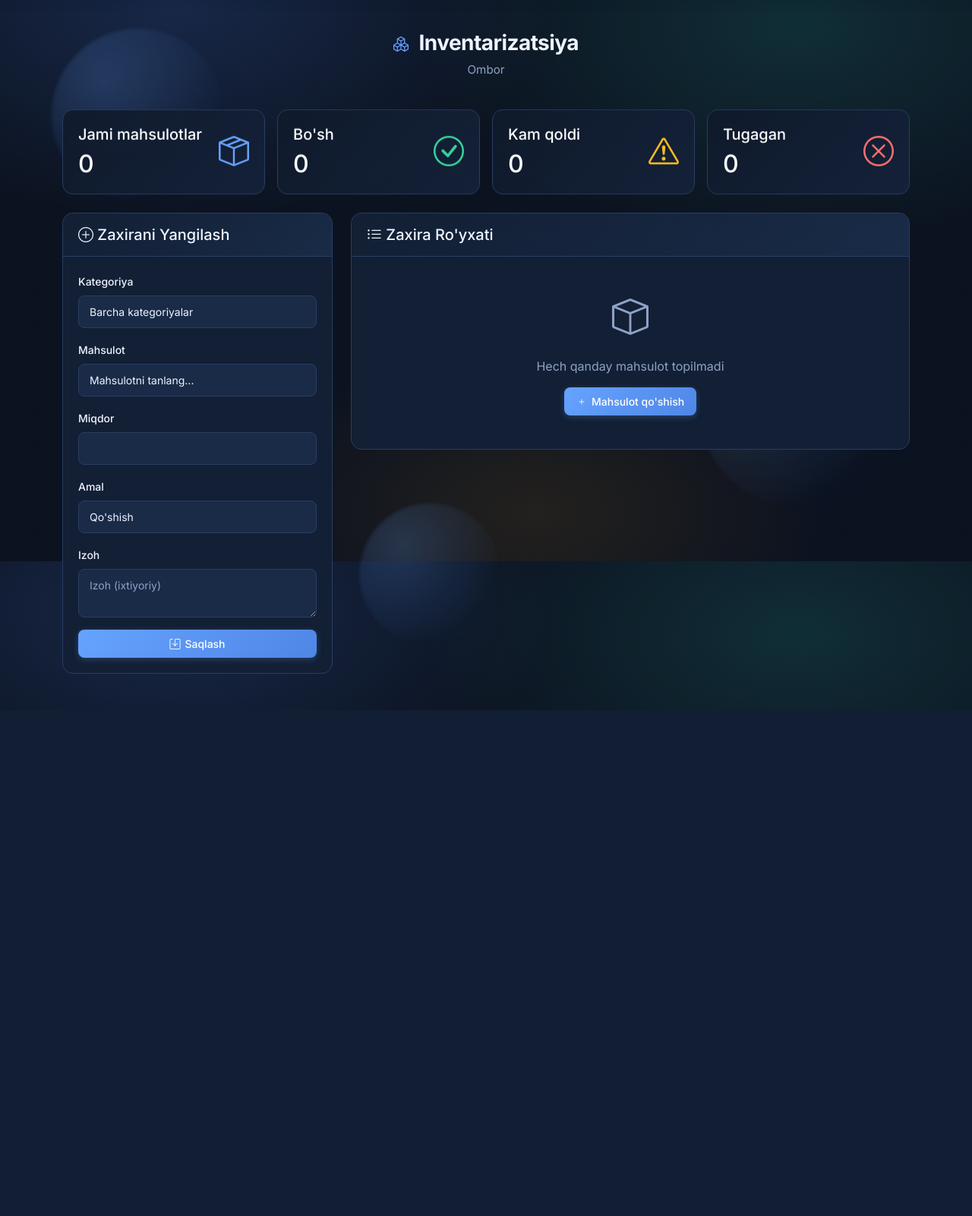
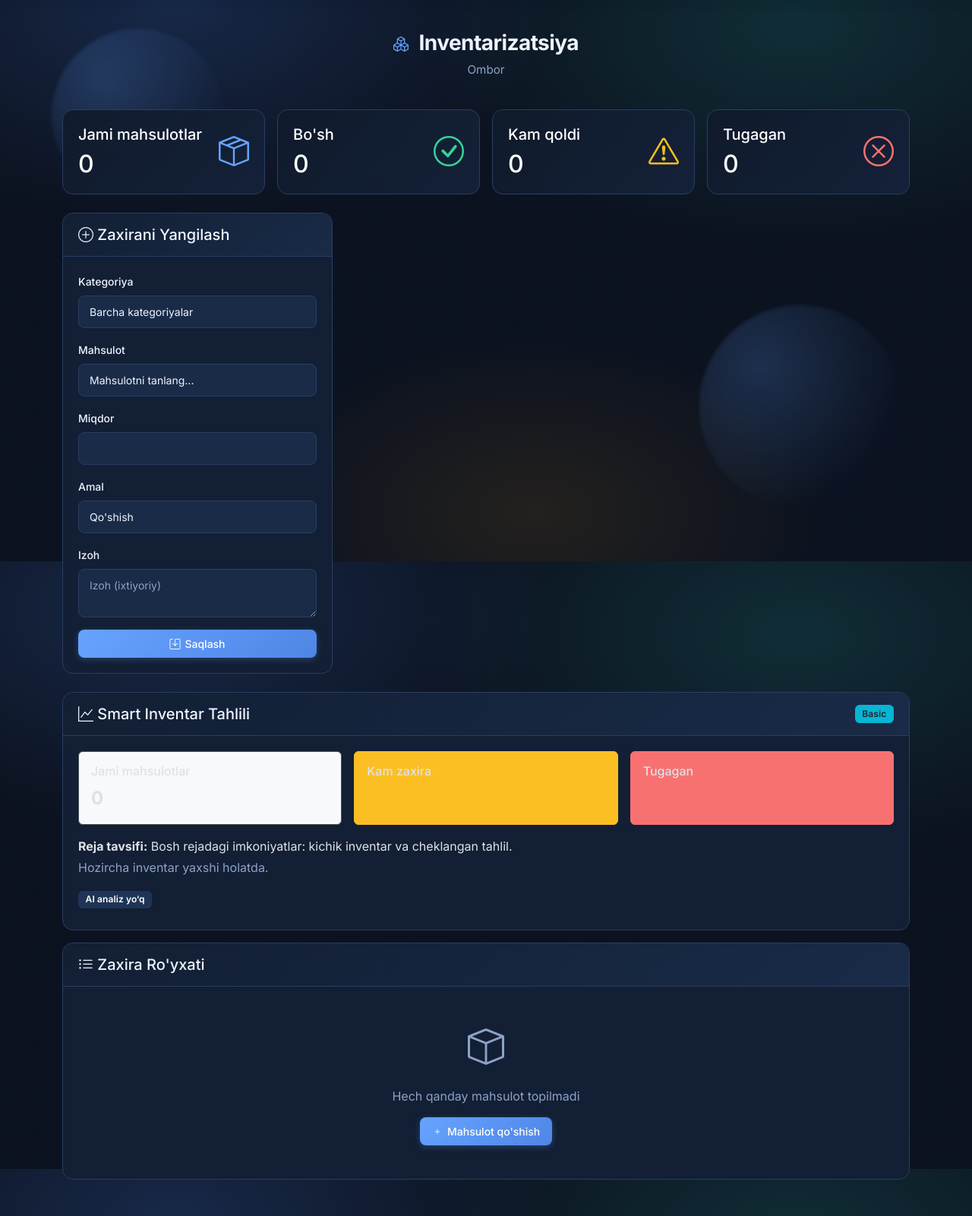
Before and after one commit to ZumarDev/gameroom.uz, a Flask app: page /inventory in a window 1280 px wide. Shown: the part 61-1662 px from the top of the page at 76% size. Before the commit the page ends 996 px from the top, so only its background shows below. Run offline with Flask 3, Linux system fonts and the light colour scheme; the visitor is signed in with stand-in values (Sample User, id 1); data that the repository does not hold is empty; some libraries are stand-ins or nearby versions.

Commit message:
add new feature

```diff
--- a/app.py
+++ b/app.py
@@ -124,6 +124,17 @@ with app.app_context():
             "ALTER TABLE admin_user ADD COLUMN password_plain VARCHAR(255)",
             "ALTER TABLE admin_user ADD COLUMN IF NOT EXISTS password_plain VARCHAR(255)",
         )
+        _add_col(
+            "subscription_plan",
+            "ALTER TABLE admin_user ADD COLUMN subscription_plan VARCHAR(20)",
+            "ALTER TABLE admin_user ADD COLUMN IF NOT EXISTS subscription_plan VARCHAR(20)",
+        )
+
+        # Ensure existing rows have a plan value, fallback to basic for compatibility
+        if db.engine.dialect.name == 'sqlite':
+            db.session.execute(text("UPDATE admin_user SET subscription_plan = 'basic' WHERE subscription_plan IS NULL"))
+        else:
+            db.session.execute(text("UPDATE admin_user SET subscription_plan = 'basic' WHERE subscription_plan IS NULL"))
 
         db.session.commit()
 
--- a/forms.py
+++ b/forms.py
@@ -30,6 +30,11 @@ class AdminCreateUserForm(FlaskForm):
     password = PasswordField('Parol', validators=[DataRequired(), Length(min=6)])
     confirm_password = PasswordField('Parolni tasdiqlash', validators=[DataRequired(), EqualTo('password', message='Parollar mos emas')])
     subscription_days = IntegerField('Faol kunlar', validators=[DataRequired(), NumberRange(min=1, max=3650)], default=30)
+    subscription_plan = SelectField('Tarif rejasi', choices=[
+        ('basic', 'Basic'),
+        ('standard', 'Standard'),
+        ('premium', 'Premium')
+    ], validators=[DataRequired()], default='basic')
 
 class ProductCategoryForm(FlaskForm):
     name = StringField('Kategoriya nomi', validators=[DataRequired(), Length(min=1, max=100)])
--- a/models.py
+++ b/models.py
@@ -20,6 +20,7 @@ class AdminUser(UserMixin, db.Model):
     preferred_language = db.Column(db.String(5), default='uz')  # Language preference
     is_temp_password = db.Column(db.Boolean, default=False)  # Temporary password flag
     subscription_expires_at = db.Column(db.DateTime, nullable=True)  # Account validity (UTC naive)
+    subscription_plan = db.Column(db.String(20), nullable=False, default='basic')
     last_expiry_warning_date = db.Column(db.Date, nullable=True)  # Local date when last warning was shown
     created_at = db.Column(db.DateTime, default=datetime.utcnow)
 
--- a/static/js/timer.js
+++ b/static/js/timer.js
@@ -18,7 +18,8 @@ class SessionTimer {
             sessionType: sessionType,
             duration: duration ? parseInt(duration) : null,
             lastFetchAt: 0,
-            cachedData: null
+            cachedData: null,
+            alertedLow: false
         });
 
             this.startTimer(sessionId);
@@ -120,6 +121,10 @@ class SessionTimer {
                             <small class="text-danger">qoldi!</small>
                         </div>`;
                     timeDisplay.parentElement.classList.add('text-danger');
+                    if (!timer.alertedLow) {
+                        this.playTimerAlert();
+                        timer.alertedLow = true;
+                    }
                 } else if (data.remaining_seconds <= 600) { // 10 minutes
                     timeDisplay.innerHTML = isMini
                         ? `<span class="text-warning fw-semibold">${remainingTime}</span> <span class="text-warning">qoldi</span>`
@@ -169,7 +174,30 @@ class SessionTimer {
             return `${minutes}:${secs.toString().padStart(2, '0')}`;
         }
     }
+    playTimerAlert() {
+        if ('speechSynthesis' in window) {
+            const message = new SpeechSynthesisUtterance('Seansga 5 daqiqa qoldi.');
+            message.lang = 'uz-UZ';
+            speechSynthesis.speak(message);
+        }
 
+        if ('AudioContext' in window || 'webkitAudioContext' in window) {
+            const AudioContext = window.AudioContext || window.webkitAudioContext;
+            const audioContext = new AudioContext();
+            const oscillator = audioContext.createOscillator();
+            const gainNode = audioContext.createGain();
+            oscillator.type = 'triangle';
+            oscillator.frequency.value = 720;
+            gainNode.gain.value = 0.12;
+            oscillator.connect(gainNode);
+            gainNode.connect(audioContext.destination);
+            oscillator.start();
+            setTimeout(() => {
+                oscillator.stop();
+                audioContext.close();
+            }, 300);
+        }
+    }
     stopTimer(sessionId) {
         if (this.intervals.has(sessionId)) {
             clearInterval(this.intervals.get(sessionId));
--- a/templates/admin_users.html
+++ b/templates/admin_users.html
@@ -159,6 +159,8 @@
         <span class="admin-soft-badge danger">{{ t('admin_users_inactive') }}</span>
       {% endif %}
 
+      <span class="admin-soft-badge secondary text-capitalize">{{ user.subscription_plan or 'basic' }}</span>
+
       {% if user.subscription_expires_at %}
         <span class="admin-soft-badge primary">{{ user.subscription_expires_at|tashkent_date('%d.%m.%Y') }}</span>
       {% else %}
--- a/templates/inventory.html
+++ b/templates/inventory.html
@@ -11,28 +11,13 @@
 
 <!-- Stock Overview Cards -->
 <div class="row g-3 mb-4">
-        {% set total_products = products|length %}
-        {% set available_products = [] %}
-        {% set low_stock_products = [] %}
-        {% set out_of_stock_products = [] %}
-
-        {% for product in products %}
-            {% if not product.stock_quantity or product.stock_quantity <= 0 %}
-                {% if out_of_stock_products.append(product) %}{% endif %}
-            {% elif product.min_stock_alert and product.stock_quantity <= product.min_stock_alert %}
-                {% if low_stock_products.append(product) %}{% endif %}
-            {% else %}
-                {% if available_products.append(product) %}{% endif %}
-            {% endif %}
-        {% endfor %}
-
         <div class="col-md-3">
             <div class="card bg-primary text-white">
                 <div class="card-body">
                     <div class="d-flex justify-content-between align-items-center">
                         <div>
                             <h5 class="card-title">{{ t('dashboard_total_products') }}</h5>
-                            <h2 class="mb-0">{{ total_products }}</h2>
+                            <h2 class="mb-0">{{ stock_stats.total_products }}</h2>
                         </div>
                         <i class="bi bi-box-seam fs-1"></i>
                     </div>
@@ -46,7 +31,7 @@
                     <div class="d-flex justify-content-between align-items-center">
                         <div>
                             <h5 class="card-title">{{ t('dashboard_available') }}</h5>
-                            <h2 class="mb-0">{{ available_products|length }}</h2>
+                            <h2 class="mb-0">{{ stock_stats.available_count }}</h2>
                         </div>
                         <i class="bi bi-check-circle fs-1"></i>
                     </div>
@@ -60,7 +45,7 @@
                     <div class="d-flex justify-content-between align-items-center">
                         <div>
                             <h5 class="card-title">{{ t('products_low_stock') }}</h5>
-                            <h2 class="mb-0">{{ low_stock_products|length }}</h2>
+                            <h2 class="mb-0">{{ stock_stats.low_stock_count }}</h2>
                         </div>
                         <i class="bi bi-exclamation-triangle fs-1"></i>
                     </div>
@@ -74,7 +59,7 @@
                     <div class="d-flex justify-content-between align-items-center">
                         <div>
                             <h5 class="card-title">{{ t('products_out_of_stock') }}</h5>
-                            <h2 class="mb-0">{{ out_of_stock_products|length }}</h2>
+                            <h2 class="mb-0">{{ stock_stats.out_of_stock_count }}</h2>
                         </div>
                         <i class="bi bi-x-circle fs-1"></i>
                     </div>
@@ -98,12 +83,8 @@
                             <label class="form-label">{{ t('products_category') }}</label>
                             <select class="form-select" id="inventoryCategoryFilter">
                                 <option value="">{{ t('inventory_all_categories') }}</option>
-                                {% set categories_seen = [] %}
-                                {% for product in products %}
-                                    {% if product.product_category and product.product_category.name not in categories_seen %}
-                                        {% if categories_seen.append(product.product_category.name) %}{% endif %}
-                                        <option value="{{ product.product_category.id }}">{{ product.product_category.name }}</option>
-                                    {% endif %}
+                                {% for category in inventory_categories %}
+                                    <option value="{{ category.id }}">{{ category.name }}</option>
                                 {% endfor %}
                             </select>
                         </div>
@@ -141,8 +122,63 @@
             </div>
         </div>
 
-        <!-- Stock List -->
-        <div class="col-md-8">
+        <div class="col-12 mb-4">
+            <div class="card mb-3">
+                <div class="card-header d-flex justify-content-between align-items-center">
+                    <h5 class="mb-0"><i class="bi bi-graph-up"></i> Smart Inventar Tahlili</h5>
+                    <span class="badge bg-info text-dark text-capitalize">{{ plan_details.label }}</span>
+                </div>
+                <div class="card-body">
+                    <div class="row g-3">
+                        <div class="col-md-4">
+                            <div class="p-3 rounded bg-light border">
+                                <h6 class="mb-2">Jami mahsulotlar</h6>
+                                <div class="fs-4 fw-bold">{{ stock_stats.total_products }}</div>
+                            </div>
+                        </div>
+                        <div class="col-md-4">
+                            <div class="p-3 rounded bg-warning bg-opacity-10 border border-warning">
+                                <h6 class="mb-2">Kam zaxira</h6>
+                                <div class="fs-4 fw-bold text-warning">{{ stock_stats.low_stock_count }}</div>
+                            </div>
+                        </div>
+                        <div class="col-md-4">
+                            <div class="p-3 rounded bg-danger bg-opacity-10 border border-danger">
+                                <h6 class="mb-2">Tugagan</h6>
+                                <div class="fs-4 fw-bold text-danger">{{ stock_stats.out_of_stock_count }}</div>
+                            </div>
+                        </div>
+                    </div>
+                    <div class="mt-3">
+                        <p class="mb-1"><strong>Reja tavsifi:</strong> {{ plan_details.description }}</p>
+                        <p class="mb-0 text-muted">{{ insight_summary|join(' ') }}</p>
+                    </div>
+                    <div class="mt-3">
+                        <div class="badge bg-{{ 'success' if plan_details.ai_enabled else 'secondary' }} mb-2">
+                            {{ 'AI hisobotlari mavjud' if plan_details.ai_enabled else 'AI analiz yo‘q' }}
+                        </div>
+                        {% if stock_stats.recommendations %}
+                        <div>
+                            <h6 class="mb-2">Reorder tavsiyalari</h6>
+                            <ul class="list-group list-group-flush small">
+                                {% for product in stock_stats.recommendations[:3] %}
+                                <li class="list-group-item p-2">
+                                    <strong>{{ product.name }}</strong> — {{ product.stock_quantity or 0 }} {{ product.unit }}
+                                    {% if product.stock_quantity is not none and product.stock_quantity <= product.min_stock_alert %}
+                                        <span class="badge bg-warning text-dark ms-2">Kam</span>
+                                    {% else %}
+                                        <span class="badge bg-danger ms-2">Tugagan</span>
+                                    {% endif %}
+                                </li>
+                                {% endfor %}
+                            </ul>
+                        </div>
+                        {% endif %}
+                    </div>
+                </div>
+            </div>
+
+            <!-- Stock List -->
             <div class="card">
                 <div class="card-header">
                     <h5 class="mb-0"><i class="bi bi-list-ul"></i> {{ t('inventory_list') }}</h5>
@@ -198,6 +234,67 @@
             </div>
         </div>
     </div>
+
+    <audio id="inventory-alert-sound"></audio>
+
+    <script>
+    document.addEventListener('DOMContentLoaded', function() {
+        const categoryFilter = document.getElementById('inventoryCategoryFilter');
+        const productSelect = document.getElementById('product_id');
+        const alertSound = document.getElementById('inventory-alert-sound');
+        const lowStockCount = {{ stock_stats.low_stock_count if stock_stats else 0 }};
+        const outOfStockCount = {{ stock_stats.out_of_stock_count if stock_stats else 0 }};
+
+        const playNotification = () => {
+            if ('speechSynthesis' in window) {
+                const message = new SpeechSynthesisUtterance('Diqqat! Inventarizatsiyada kam zaxira yoki tugagan mahsulotlar mavjud.');
+                message.lang = 'uz-UZ';
+                speechSynthesis.speak(message);
+            }
+            if ('AudioContext' in window || 'webkitAudioContext' in window) {
+                const AudioContext = window.AudioContext || window.webkitAudioContext;
+                const audioContext = new AudioContext();
+                const oscillator = audioContext.createOscillator();
+                const gainNode = audioContext.createGain();
+                oscillator.type = 'sine';
+                oscillator.frequency.value = 660;
+                gainNode.gain.value = 0.15;
+                oscillator.connect(gainNode);
+                gainNode.connect(audioContext.destination);
+                oscillator.start();
+                setTimeout(() => {
+                    oscillator.stop();
+                    audioContext.close();
+                }, 250);
+            }
+        };
+
+        if (lowStockCount > 0 || outOfStockCount > 0) {
+            playNotification();
+        }
+
+        if (categoryFilter && productSelect) {
+            const allOptions = Array.from(productSelect.querySelectorAll('option'));
+            const selectText = '{{ t("inventory_select") }}';
+            categoryFilter.addEventListener('change', function() {
+                const selectedCategoryId = this.value;
+                productSelect.innerHTML = '';
+                const defaultOption = document.createElement('option');
+                defaultOption.value = '';
+                defaultOption.textContent = selectText;
+                productSelect.appendChild(defaultOption);
+                allOptions.forEach(option => {
+                    if (option.value === '') return;
+                    const categoryId = option.dataset.categoryId;
+                    if (!selectedCategoryId || categoryId === selectedCategoryId) {
+                        productSelect.appendChild(option.cloneNode(true));
+                    }
+                });
+            });
+        }
+    });
+    </script>
+
 </div>
 
 <script>
--- a/templates/products.html
+++ b/templates/products.html
@@ -11,6 +11,11 @@
                 <i class="bi bi-shop"></i> {{ t('products_title') }}
             </h1>
             <p class="lead text-muted">{{ t('nav_products') }}</p>
+            {% if plan_details %}
+            <div class="alert alert-info py-2 mt-3" role="alert">
+                <strong>{{ plan_details.label }} tarif:</strong> {{ plan_details.description }}
+            </div>
+            {% endif %}
         </div>
     </div>
 </div>
--- a/views.py
+++ b/views.py
@@ -31,6 +31,38 @@ import views_auth  # noqa: F401
 import views_admin  # noqa: F401
 import views_dashboard  # noqa: F401
 import views_reports  # noqa: F401
+
+
+def get_plan_config(user):
+    plan = (getattr(user, 'subscription_plan', None) or 'basic').lower()
+    definitions = {
+        'basic': {
+            'plan': 'basic',
+            'label': 'Basic',
+            'max_products': 25,
+            'max_categories': 5,
+            'ai_enabled': False,
+            'description': 'Bosh rejadagi imkoniyatlar: kichik inventar va cheklangan tahlil.'
+        },
+        'standard': {
+            'plan': 'standard',
+            'label': 'Standard',
+            'max_products': 75,
+            'max_categories': 12,
+            'ai_enabled': True,
+            'description': 'Standard rejada AI insightlar va kengroq hisobotlar mavjud.'
+        },
+        'premium': {
+            'plan': 'premium',
+            'label': 'Premium',
+            'max_products': None,
+            'max_categories': None,
+            'ai_enabled': True,
+            'description': 'Premium rejada cheksiz inventar va to‘liq tahlil taqdim etiladi.'
+        }
+    }
+    return definitions.get(plan, definitions['basic'])
+
 
 @app.route('/rooms-management')
 @login_required
@@ -183,25 +215,30 @@ def edit_room(room_id):
 @login_required
 def products():
     # Multi-tenant: Only show products and categories for current user's gaming center
-    products_list = Product.query.filter_by(
-        admin_user_id=current_user.id,
-        is_active=True
-    ).all()
+    products_list = (
+        Product.query
+        .options(selectinload(Product.product_category))
+        .filter_by(admin_user_id=current_user.id, is_active=True)
+        .order_by(Product.created_at.desc())
+        .all()
+    )
     categories_list = ProductCategory.query.filter_by(
         admin_user_id=current_user.id,
         is_active=True
-    ).all()
+    ).order_by(ProductCategory.name).all()
 
     # Setup forms
     form = ProductForm()
     form.category_id.choices = [(c.id, c.name) for c in categories_list]
     category_form = ProductCategoryForm()
 
+    plan_details = get_plan_config(current_user)
     return render_template('products.html',
                          products=products_list,
                          categories=categories_list,
                          form=form,
-                         category_form=category_form)
+                         category_form=category_form,
+                         plan_details=plan_details)
 
 @app.route('/products/add', methods=['POST'])
 @login_required
@@ -210,6 +247,12 @@ def add_product():
         admin_user_id=current_user.id,
         is_active=True
     ).all()
+    plan_details = get_plan_config(current_user)
+    current_products = Product.query.filter_by(admin_user_id=current_user.id, is_active=True).count()
+    if plan_details['max_products'] is not None and current_products >= plan_details['max_products']:
+        flash(f'Bu tarifda faqat {plan_details["max_products"]} ta mahsulot qo‘shishga ruxsat bor. Tarifni yangilang.', 'warning')
+        return redirect(url_for('products') + '?tab=products')
+
     form = ProductForm()
     form.category_id.choices = [(c.id, c.name) for c in categories_list]
 
@@ -276,6 +319,12 @@ def delete_product(product_id):
 @login_required
 def add_product_category():
     form = ProductCategoryForm()
+    plan_details = get_plan_config(current_user)
+    current_categories = ProductCategory.query.filter_by(admin_user_id=current_user.id, is_active=True).count()
+    if plan_details['max_categories'] is not None and current_categories >= plan_details['max_categories']:
+        flash(f'Bu tarifda faqat {plan_details["max_categories"]} ta kategoriya yaratishga ruxsat bor. Tarifni yangilang.', 'warning')
+        return redirect(url_for('products'))
+
     if form.validate_on_submit():
         category = ProductCategory()
         category.admin_user_id = current_user.id  # Multi-tenant
@@ -339,19 +388,70 @@ def delete_product_category(category_id):
 @login_required
 def inventory():
     """Display inventory management page with stock levels"""
-    products_list = Product.query.filter_by(
-        admin_user_id=current_user.id,
-        is_active=True
-    ).all()
+    products_list = (
+        Product.query
+        .options(selectinload(Product.product_category))
+        .filter_by(admin_user_id=current_user.id, is_active=True)
+        .order_by(Product.name)
+        .all()
+    )
 
-    # Create inventory form
+    plan_details = get_plan_config(current_user)
+    current_plan = plan_details['plan']
+
+    low_stock_items = [
+        p for p in products_list
+        if p.stock_quantity is not None and p.stock_quantity <= p.min_stock_alert and p.stock_quantity > 0
+    ]
+    out_of_stock_items = [
+        p for p in products_list
+        if p.stock_quantity is None or p.stock_quantity <= 0
+    ]
+    available_items = [
+        p for p in products_list
+        if p.stock_quantity is not None and p.stock_quantity > p.min_stock_alert
+    ]
+
+    top_reorder = sorted(
+        low_stock_items + out_of_stock_items,
+        key=lambda p: (p.stock_quantity if p.stock_quantity is not None else -1, p.min_stock_alert)
+    )[:5]
+
+    insight_summary = []
+    if out_of_stock_items:
+        insight_summary.append(f"{len(out_of_stock_items)} ta mahsulot zaxirada yo'q.")
+    if low_stock_items:
+        insight_summary.append(f"{len(low_stock_items)} ta mahsulot minimal chegaraga yaqin.")
+    if not insight_summary:
+        insight_summary.append('Hozircha inventar yaxshi holatda.')
+
+    inventory_categories = sorted(
+        {p.product_category.id: p.product_category for p in products_list if p.product_category}.values(),
+        key=lambda category: category.name
+    )
+
+    stock_stats = {
+        'total_products': len(products_list),
+        'available_count': len(available_items),
+        'low_stock_count': len(low_stock_items),
+        'out_of_stock_count': len(out_of_stock_items),
+        'recommendations': top_reorder,
+    }
+
     inventory_form = InventoryForm()
-    inventory_form.product_id.choices = [(p.id, f"{p.name} ({p.stock_quantity} {p.unit})")
-                                       for p in products_list]
+    inventory_form.product_id.choices = [
+        (p.id, f"{p.name} ({p.stock_quantity} {p.unit})")
+        for p in products_list
+    ]
 
     return render_template('inventory.html',
                          products=products_list,
-                         form=inventory_form)
+                         form=inventory_form,
+                         plan_details=plan_details,
+                         current_plan=current_plan,
+                         stock_stats=stock_stats,
+                         insight_summary=insight_summary,
+                         inventory_categories=inventory_categories)
 
 @app.route('/inventory/update', methods=['POST'])
 @login_required
--- a/views_admin.py
+++ b/views_admin.py
@@ -38,6 +38,7 @@ def admin_create_user():
         user.username = username
         user.gaming_center_name = (form.gaming_center_name.data or "").strip()
         set_user_password(user, form.password.data)
+        user.subscription_plan = form.subscription_plan.data or 'basic'
         if getattr(form, "subscription_days", None) and form.subscription_days.data:
             user.subscription_expires_at = datetime.utcnow() + timedelta(days=int(form.subscription_days.data))
         db.session.add(user)
```
Also changed, not shown: templates/admin_create_user.html (+10 -0 lines).
